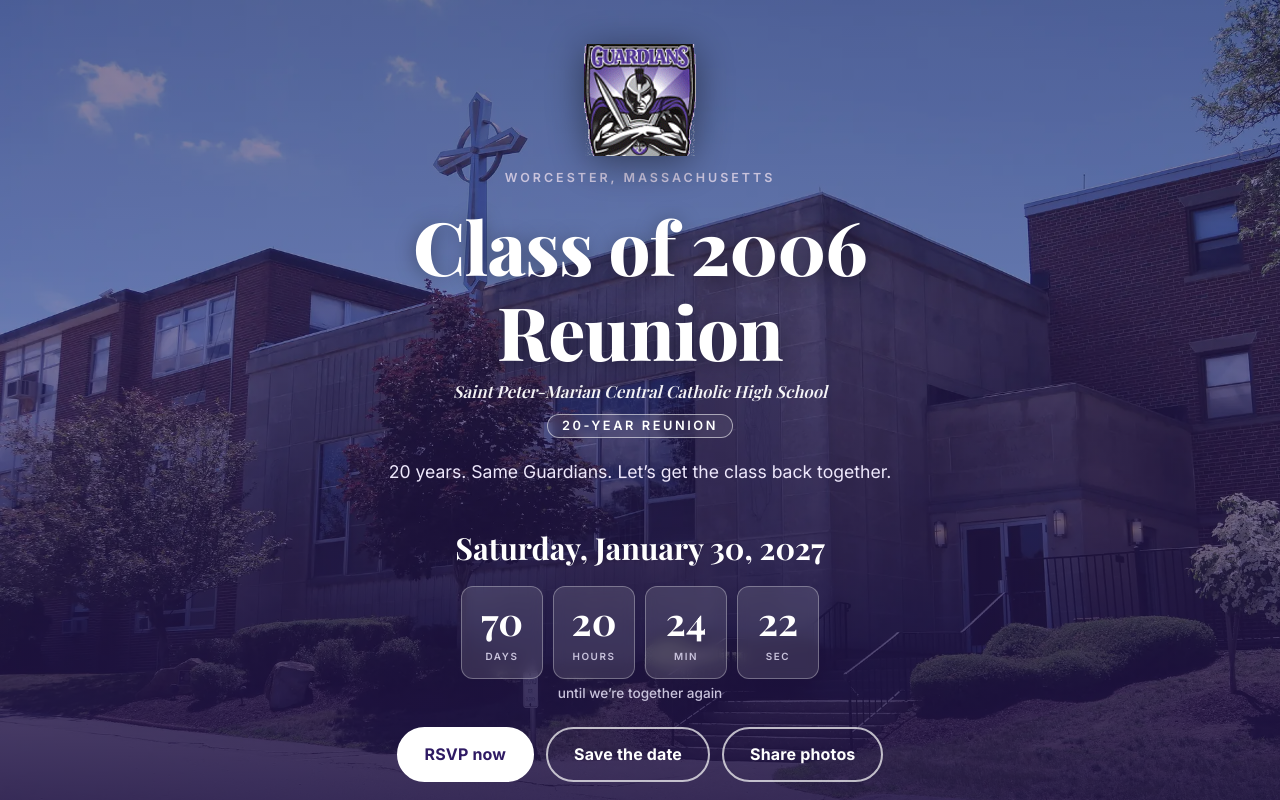
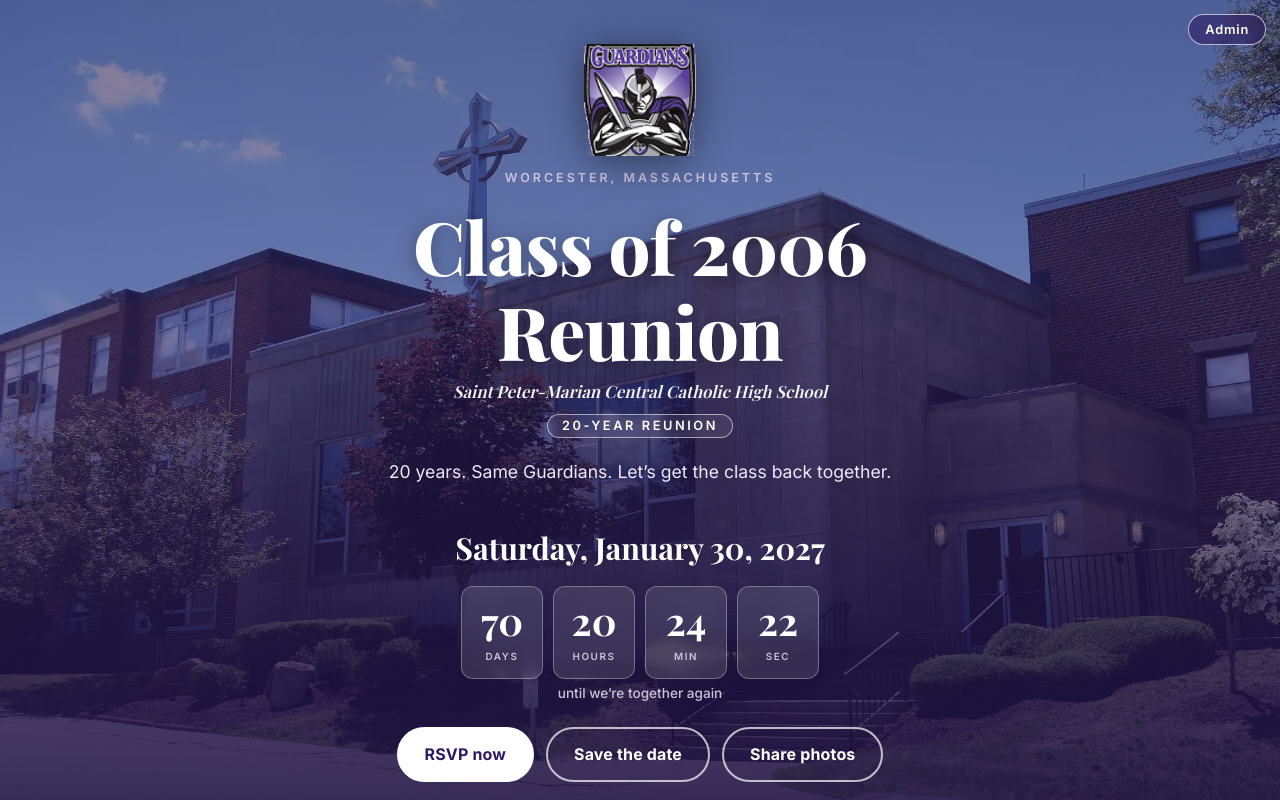
Before and after one commit to demaliafirearmstraining/spm-class-of-2006, a plain HTML site: page index.html in a window 1280 px wide. Shown: the top 800 px of the page. Drawn offline with Linux system fonts and the light colour scheme; no server answers.

Commit message:
Admin button in hero top-right

```diff
--- a/index.html
+++ b/index.html
@@ -16,6 +16,7 @@
 </head>
 <body>
 <header class="hero">
+  <a class="admin-btn" href="admin.html" rel="nofollow">Admin</a>
   <div class="hero-in">
     <div class="crest"><img src="img/guardians.webp" alt="Saint Peter-Marian Guardians shield" width="112" height="112"></div>
     <div class="eyebrow" id="loc">Worcester, Massachusetts</div>
--- a/style.css
+++ b/style.css
@@ -240,3 +240,5 @@ footer.mini a:hover{color:#fff;text-decoration:underline}
 .credits-page h2{margin:26px 0 8px;font-size:1.25rem}
 .credits-page ul{padding-left:1.2rem}
 .credits-page li{margin:.5em 0}
+.admin-btn{position:absolute;top:14px;right:14px;z-index:5;padding:7px 16px;border-radius:999px;font:600 .8rem var(--sans);letter-spacing:.06em;text-decoration:none;color:#fff;background:rgba(46,26,99,.55);border:1px solid rgba(255,255,255,.65);backdrop-filter:blur(6px);transition:.15s}
+.admin-btn:hover{background:#fff;color:var(--purple-d);border-color:#fff}
```
